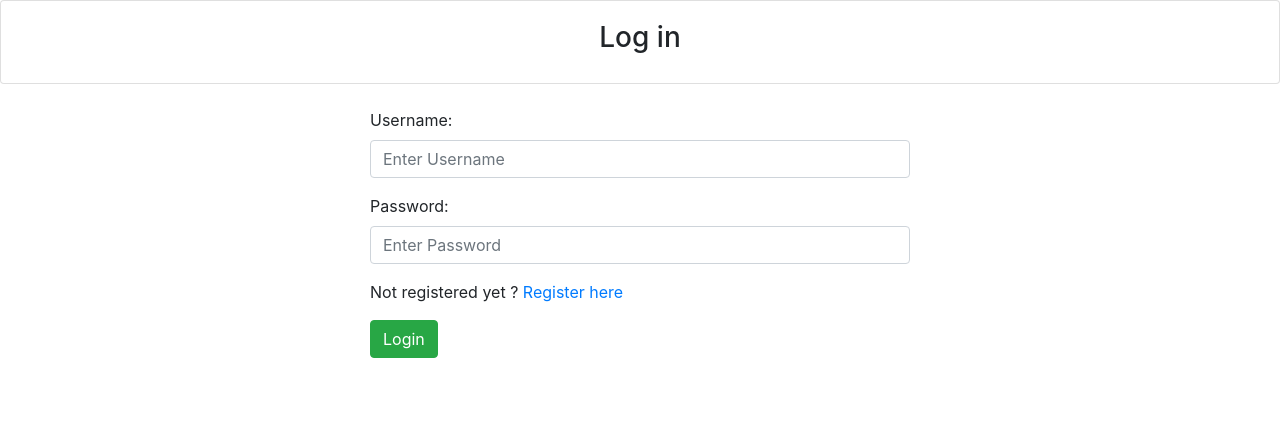
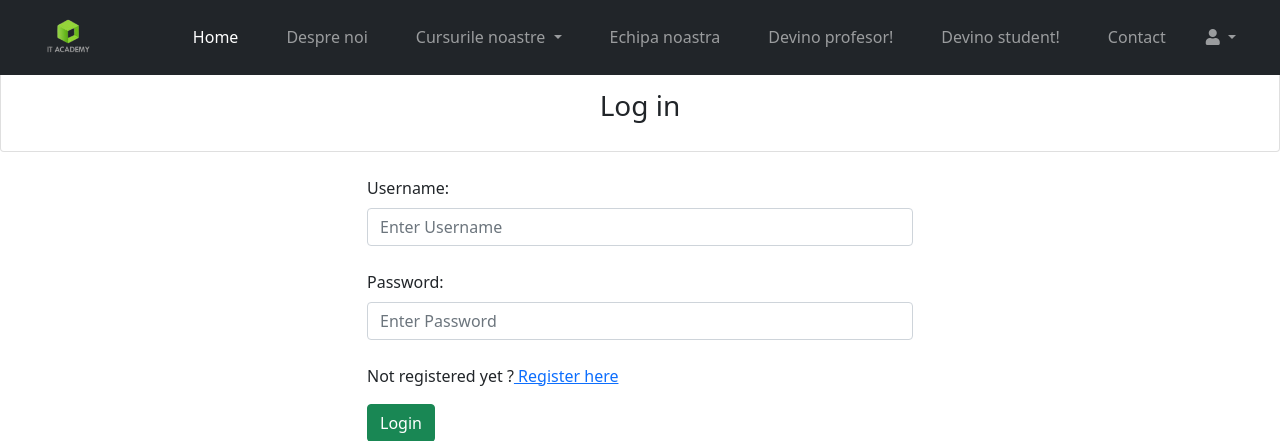
Before and after one commit to elenaisabella02/Licenta-, a PHP site: page /login.php in a window 1280 px wide. Shown: the top 441 px of the page. Run offline with PHP 8.4, Linux system fonts and the light colour scheme; some libraries are stand-ins or nearby versions.

Commit message:
navbar update & login with navbar

```diff
--- a/index.php
+++ b/index.php
@@ -63,7 +63,6 @@
                         </a>
                         <ul class="dropdown-menu" aria-labelledby="navbarDropdown">
                           <li><a class="dropdown-item" href="login.php"><i class="fa fa-user-tie fa-fw"></i>Log in</a></li>
-                          <li><a class="dropdown-item" href="profile.html"><i class="fa fa-user-tie fa-fw"></i> Profile</a></li>
                           <li><a class="dropdown-item" href="account.html"><i class="fas fa-sliders-h fa-fw"></i> Account</a></li>
                           <li><a class="dropdown-item" href="settings.html"><i class="fas fa-cog fa-fw"></i> Settings</a></li>
                           <li><hr class="dropdown-divider"></li>
--- a/login.php
+++ b/login.php
@@ -35,15 +35,84 @@
 <!DOCTYPE html>
 <html lang="en">
 <head>
+<header>
+        <nav class="navbar navbar-expand-lg navbar-dark bg-dark">
+            <div class="container-fluid">
+              <a class="navbar-brand" href="index.html"><img style="width:5rem;" src="assets/images/logo.png"></a>
+              <button class="navbar-toggler" type="button" data-bs-toggle="collapse" data-bs-target="#navbarSupportedContent" aria-controls="navbarSupportedContent" aria-expanded="false" aria-label="Toggle navigation">
+                <span class="navbar-toggler-icon"></span>
+              </button>
+              <div class="collapse navbar-collapse" id="navbarSupportedContent">
+                <ul class="navbar-nav ms-auto mb-2 mb-lg-0 profile-menu">
+                    <li class="nav-item px-3">
+                        <a class="nav-link active" aria-current="page" href="#">Home</a>
+                      </li>
+                      <li class="nav-item px-3">
+                        <a class="nav-link" href="about-us.html">Despre noi</a>
+                      </li>
+                      <li class="nav-item dropdown px-3">
+                        <a class="nav-link dropdown-toggle" href="#" id="navbarDropdown" role="button" data-bs-toggle="dropdown" aria-expanded="false">
+                          Cursurile noastre
+                        </a>
+                        <ul class="dropdown-menu" aria-labelledby="navbarDropdown">
+                          <li><a class="dropdown-item" href="curs1.html">Front-End Developer</a></li>
+                          <li><a class="dropdown-item" href="curs2.html">Back-End Developer</a></li>
+                          <li><a class="dropdown-item" href="curs3.html">C#</a></li>
+                          <li><a class="dropdown-item" href="curs4.html">Java</a></li>
+                          <li><a class="dropdown-item" href="curs5.html">Python</a></li>
+                          <li><a class="dropdown-item" href="curs6.html">iOS Developer</a></li>
+                          <li><hr class="dropdown-divider"></li>
+                          <li><a class="dropdown-item" href="toate-cursurile.html">Toate cursurile</a></li>
+                        </ul>
+                      </li>
+                      <li class="nav-item dropdown px-3">
+                        <a class="nav-link" href="our-team.html">Echipa noastra</a>
+                      </li>
+                      <li class="nav-item dropdown px-3">
+                        <a class="nav-link" href="become-teacher.html">Devino profesor!</a>
+                      </li>
+                      <li class="nav-item dropdown px-3">
+                        <a class="nav-link" href="become-student.html">Devino student!</a>
+                      </li>
+                      <li class="nav-item dropdown px-3">
+                        <a class="nav-link" href="contact.html">Contact</a>
+                      </li>
+                      <li class="nav-item dropdown px-2">
+                        <a class="nav-link dropdown-toggle" href="#" id="navbarDropdown" role="button" data-bs-toggle="dropdown" aria-expanded="false">
+                          <i class="fas fa-user"></i>
+                        </a>
+                        <ul class="dropdown-menu" aria-labelledby="navbarDropdown">
+                          <li><a class="dropdown-item" href="login.php"><i class="fa fa-user-tie fa-fw"></i>Log in</a></li>
+                          <li><a class="dropdown-item" href="account.html"><i class="fas fa-sliders-h fa-fw"></i> Account</a></li>
+                          <li><a class="dropdown-item" href="settings.html"><i class="fas fa-cog fa-fw"></i> Settings</a></li>
+                          <li><hr class="dropdown-divider"></li>
+                          <li><a class="dropdown-item" href="logout.php"><i class="fas fa-sign-out-alt fa-fw"></i> Log Out</a></li>
+                        </ul>
+                      </li>
+               </ul>
+              </div>
+            </div>
+          </nav>
+    </header>
   <title>Log in</title>
   <meta charset="utf-8">
   <meta name="viewport" content="width=device-width, initial-scale=1">
   <link rel="stylesheet" href="https://maxcdn.bootstrapcdn.com/bootstrap/4.5.2/css/bootstrap.min.css">
   <script type="text/javascript" src="https://code.jquery.com/jquery-3.5.1.min.js"></script>
+  <title>Proiect de licenta</title>
+    <meta name='viewport' content='width=device-width, initial-scale=1'>
+    <link rel='stylesheet' type='text/css' media='screen' href='assets/css/style.css'>
+    <script src='assets/js/app.js'></script>
+    <link href="https://cdn.jsdelivr.net/npm/bootstrap@5.1.3/dist/css/bootstrap.min.css" rel="stylesheet" integrity="sha384-1BmE4kWBq78iYhFldvKuhfTAU6auU8tT94WrHftjDbrCEXSU1oBoqyl2QvZ6jIW3" crossorigin="anonymous">
+    <link rel="stylesheet" href="https://maxcdn.bootstrapcdn.com/font-awesome/4.4.0/css/font-awesome.min.css">
+    <link rel="stylesheet" href="https://cdnjs.cloudflare.com/ajax/libs/font-awesome/5.15.3/css/all.min.css" integrity="sha512-iBBXm8fW90+nuLcSKlbmrPcLa0OT92xO1BIsZ+ywDWZCvqsWgccV3gFoRBv0z+8dLJgyAHIhR35VZc2oM/gI1w==" crossorigin="anonymous" referrerpolicy="no-referrer" />
+    <script src="https://cdnjs.cloudflare.com/ajax/libs/jquery/3.5.1/jquery.slim.min.js"></script>
+
+    <script src="https://cdn.jsdelivr.net/npm/bootstrap@5.0.2/dist/js/bootstrap.bundle.min.js" integrity="sha384-MrcW6ZMFYlzcLA8Nl+NtUVF0sA7MsXsP1UyJoMp4YLEuNSfAP+JcXn/tWtIaxVXM" crossorigin="anonymous"></script>
 </head>
 <body>
-<div class="card text-center" style="padding:20px;">
-  <h3>Log in</h3>
+<div class="card text-center" style="padding:20px; padding-top:5vh">
+  <h3 class="pt-5">Log in</h3>
 </div><br>
 <div class="container">
   <div class="row">
```
